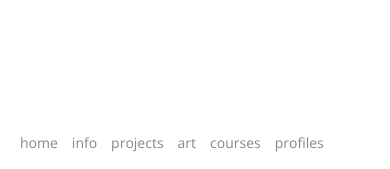
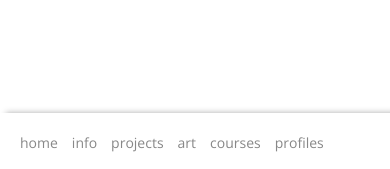
Before and after one commit to giannic/giannic.github.io, a Jekyll site: the page built from index.html, in a window 390 px wide. Shown: the part 728-897 px from the top of the page. Built offline with Jekyll 4.4.1, drawn with Linux system fonts in a browser that asks for light colours; some web fonts are replaced.

Commit message:
refine mobile navigation

```diff
--- a/_layouts/default.html
+++ b/_layouts/default.html
@@ -24,20 +24,24 @@
       <header class="name-head">
         <a class="name" href="/">Gianni Chen</a>
       </header>
+
       <nav class="desktop">
         {% include nav.html %}
       </nav>
+
       <section class="content">
         <article>
           {{ content }}
         </article>
       </section>
+
+      <nav class="mobile">
+        {% include nav.html %}
+      </nav>
+
       <footer>
         <h6 class="copyright"><script>document.write(new Date().getFullYear())</script></h6>
       </footer>
-      <nav class="mobile">
-        {% include nav.html %}
-      </nav>
     </section>
   </body>
 </html>
--- a/_sass/main.scss
+++ b/_sass/main.scss
@@ -38,16 +38,13 @@
     width: inherit;
 }
 
-nav {
+nav.desktop {
     position: absolute;
-    height: auto;
-    width: auto;
-}
-
-nav.desktop {
     display: block;
     top: 102px;
     left: -67px;
+    height: auto;
+    width: auto;
 
     @include sm {
         display: none;
@@ -55,9 +52,15 @@
 }
 
 nav.mobile {
+    position: fixed;
     display: none;
-    bottom: 20px;
-    margin: 0px 0px 0px 20px;
+    bottom: 0;
+    // margin: 0px 0px 0px 20px;
+    padding: 20px;
+    background-color: #FFFFFF;
+    box-shadow: 0 -6px 6px -6px #AAAAAA;
+    height: auto;
+    width: 100%;
 
     @include sm {
         display: block;
@@ -86,12 +89,17 @@
 }
 
 .content {
+    display: block;
     height: auto;
     width: auto;
     margin: 0px 0px 0px 20px;
     padding: 0px 0px 20px 0px;
     background-color: #FFFFFF;
     overflow: hidden;
+
+    @include sm {
+        padding: 0px 0px 80px 0px;
+    }
 }
 
 .name-head {
```
